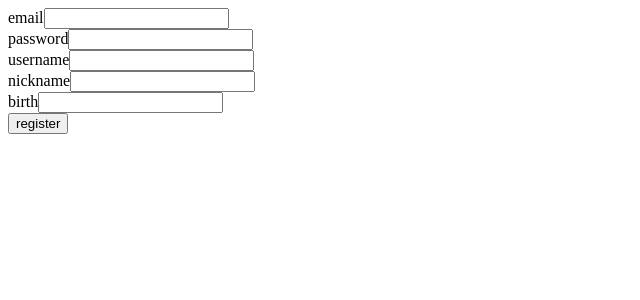
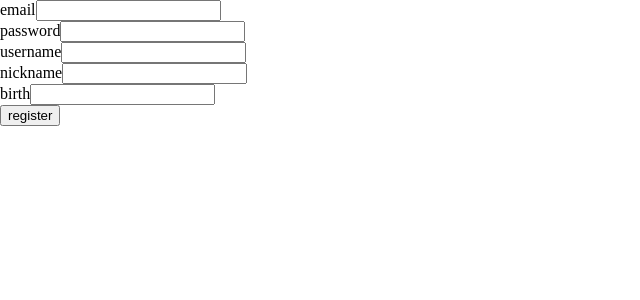
Before and after one commit to WONILLISM/on-a-starry-night, a React (Vite) app: page /register in a window 1280 px wide. Shown: the top 300 px of the page, without its empty margins (0-640 px from the left). Built offline with nearby package versions, Linux system fonts and the light colour scheme; no server answers.

Commit message:
feat: add initialized theme and globalstyle (#17)
add styled-components
add theme
add globalstyle

```diff
--- a/package.json
+++ b/package.json
@@ -16,6 +16,7 @@
     "react-hook-form": "^7.45.2",
     "react-router-dom": "^6.14.1",
     "socket.io-client": "^4.7.2",
+    "styled-components": "^6.0.7",
     "yup": "^1.2.0"
   },
   "devDependencies": {
--- a/src/App.tsx
+++ b/src/App.tsx
@@ -6,6 +6,7 @@ import Login from "./pages/Login";
 import Register from "./pages/Register";
 import Chat from "./pages/Chat";
 import ChatRoom from "./pages/ChatRoom";
+import ThemeConfig from "./theme";
 
 const router = createBrowserRouter([
   {
@@ -33,6 +34,10 @@ const router = createBrowserRouter([
   { path: "/", element: <></> },
 ]);
 
-const App = () => <RouterProvider router={router} />;
+const App = () => (
+  <ThemeConfig>
+    <RouterProvider router={router} />
+  </ThemeConfig>
+);
 
 export default App;
--- /dev/null
+++ b/src/theme/GlobalStyle.tsx
@@ -0,0 +1,26 @@
+import { createGlobalStyle } from "styled-components";
+
+const GlobalStyle = createGlobalStyle`
+  *, *::before, *::after {
+    box-sizing: border-box;
+  }
+
+  a{
+    text-decoration: none;
+    color: inherit;
+  }
+
+  ul, li, ol {
+    margin:0;
+    padding:0;
+    list-style:none;
+    list-style-type:none;
+  }
+
+  html, body {
+    margin: 0;
+    padding: 0;
+  }
+`;
+
+export default GlobalStyle;
--- /dev/null
+++ b/src/theme/index.tsx
@@ -0,0 +1,19 @@
+import { ReactNode } from "react";
+import { DefaultTheme, ThemeProvider } from "styled-components";
+import GlobalStyle from "./GlobalStyle";
+import palette from "./options/palette";
+
+const theme: DefaultTheme = {
+  palette: palette,
+};
+
+const ThemeConfig = ({ children }: { children: ReactNode }) => {
+  return (
+    <ThemeProvider theme={theme}>
+      <GlobalStyle />
+      {children}
+    </ThemeProvider>
+  );
+};
+
+export default ThemeConfig;
--- /dev/null
+++ b/src/theme/options/palette.ts
@@ -0,0 +1,35 @@
+import { Palette } from "styled-components";
+import { Color } from "../types";
+
+const GREY: Color = {
+  0: "#FFFFFF",
+  100: "#F9FAFB",
+  200: "#F4F6F8",
+  300: "#DFE3E8",
+  400: "#C4CDD5",
+  500: "#919EAB",
+  600: "#637381",
+  700: "#454F5B",
+  800: "#212B36",
+  900: "#161C24",
+};
+
+const palette: Palette = {
+  background: {
+    light: "#FFFFFF",
+    dark: "#000000",
+  },
+  common: {
+    black: "#000000",
+    white: "#FFFFFF",
+  },
+  primary: {
+    main: "",
+  },
+  secondary: {
+    main: "",
+  },
+  grey: GREY,
+};
+
+export default palette;
--- /dev/null
+++ b/src/theme/types.ts
@@ -0,0 +1,29 @@
+export interface BackgroundColor {
+  dark: string;
+  light: string;
+}
+
+export interface CommonColor {
+  black: string;
+  white: string;
+}
+
+export interface PaletteColor {
+  light?: string;
+  dark?: string;
+  main: string;
+}
+
+export interface Color {
+  0?: string;
+  50?: string;
+  100?: string;
+  200?: string;
+  300?: string;
+  400?: string;
+  500?: string;
+  600?: string;
+  700?: string;
+  800?: string;
+  900?: string;
+}
```
Also changed, not shown: src/theme/styled.d.ts (added, +15 -0 lines), 1 other file (tests, documents, lock files or other folders).
